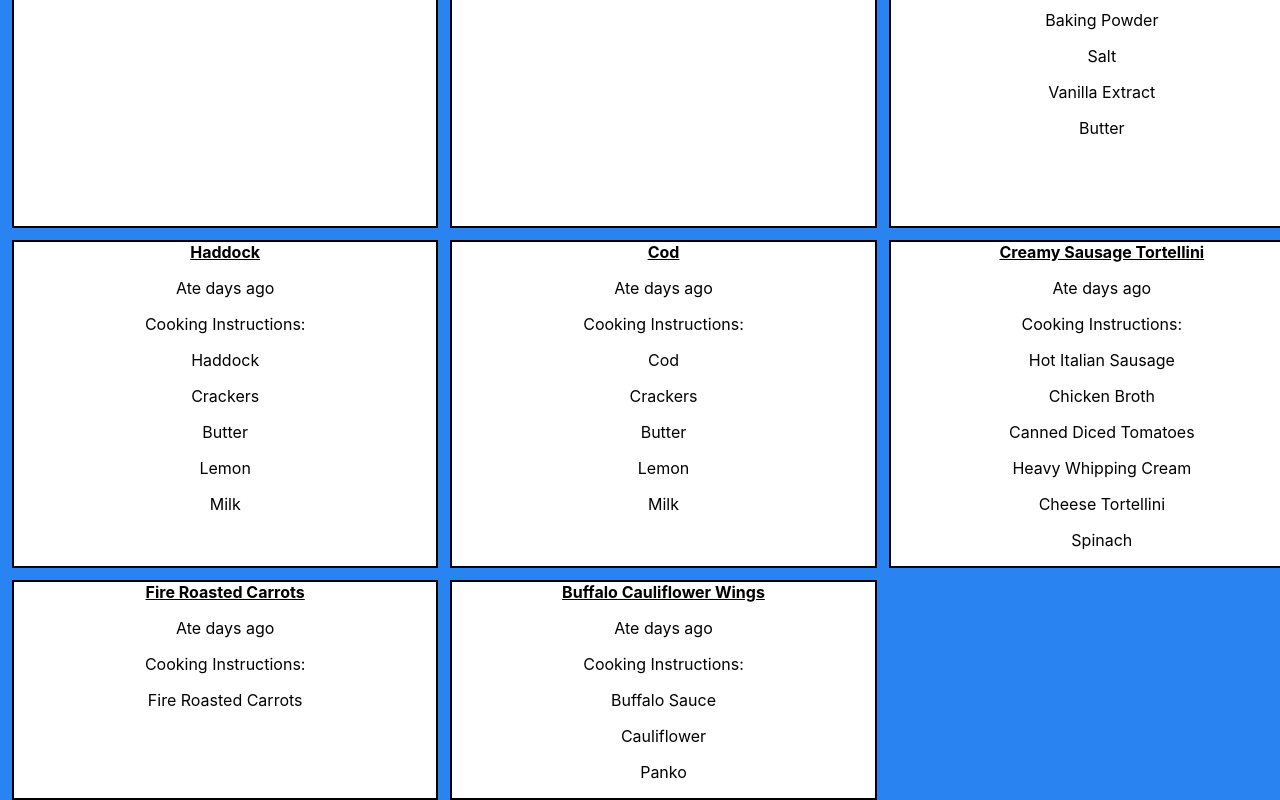
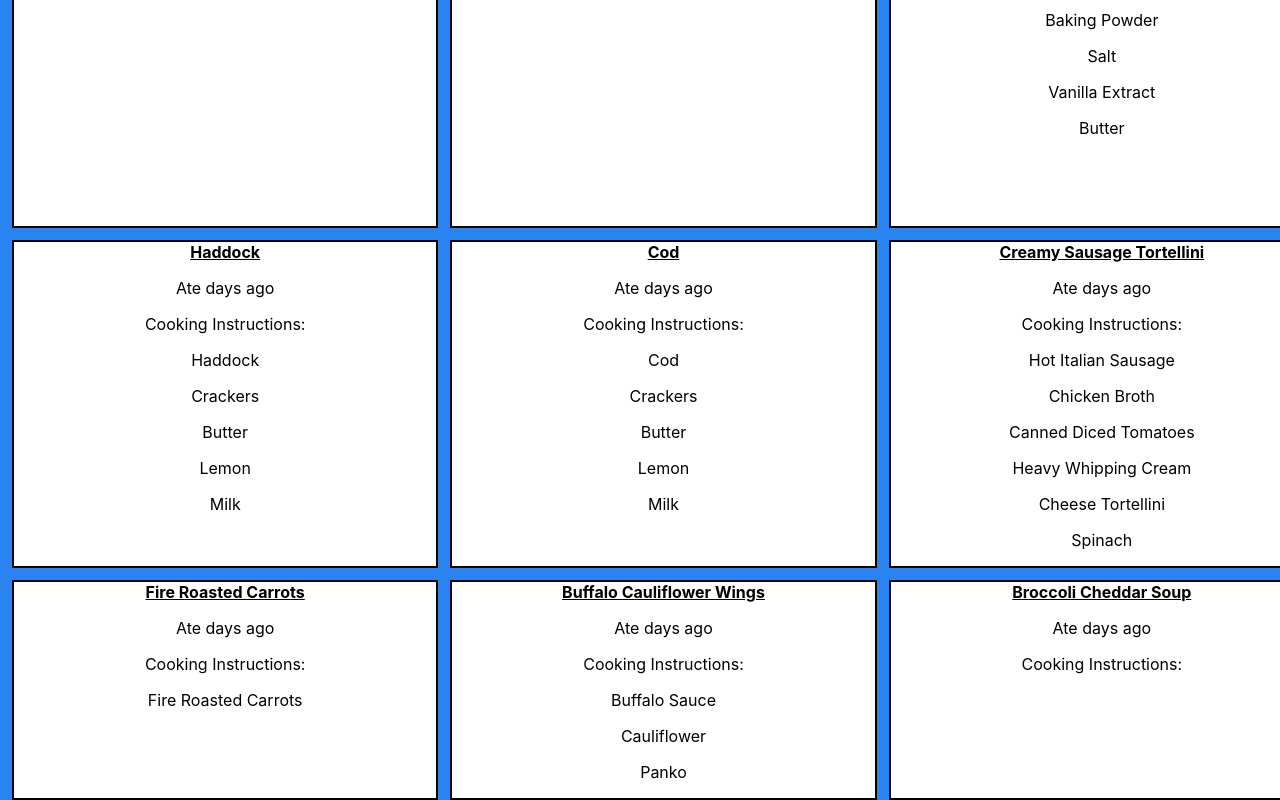
Before and after one commit to Mattmberg/react-recipe-app, a React (Create React App) app in the folder react-recipe-app/: page / in a window 1280 px wide. Shown: the part 3528-4328 px from the top of the page. Built offline with nearby package versions, Linux system fonts and the light colour scheme; the HTML template or start-up script is replaced by a standard one.

Commit message:
Added a new side.

```diff
--- a/react-recipe-app/src/data.js
+++ b/react-recipe-app/src/data.js
@@ -458,4 +458,14 @@ export const recipeData = [
         ingredients: ["Buffalo Sauce", "Cauliflower", "Panko"],
         lastCooked: "",
     },
+    {
+        id: 46,
+        name:"Broccoli Cheddar Soup",
+        category: "Side",
+        cookInstructions: ["", ""],
+        cookTemp: "",
+        description: "",
+        ingredients: ["", "", ""],
+        lastCooked: "",
+    },
 ]
```
